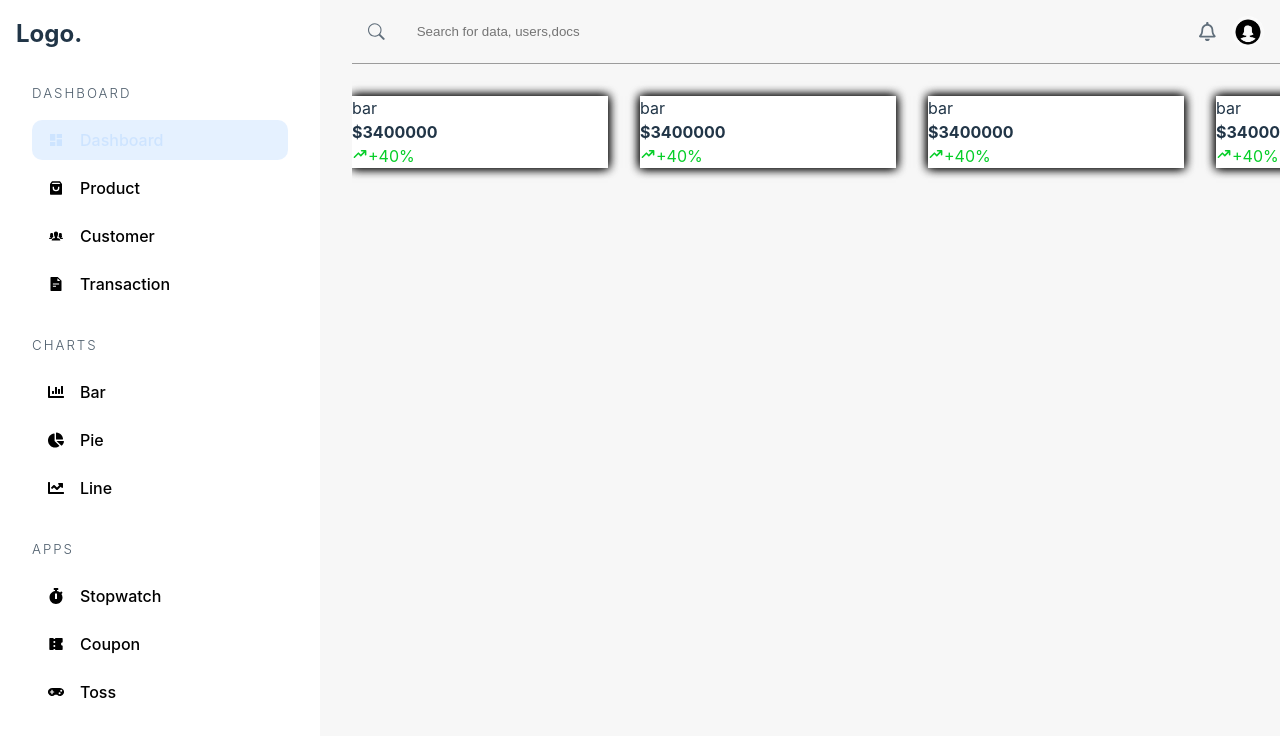
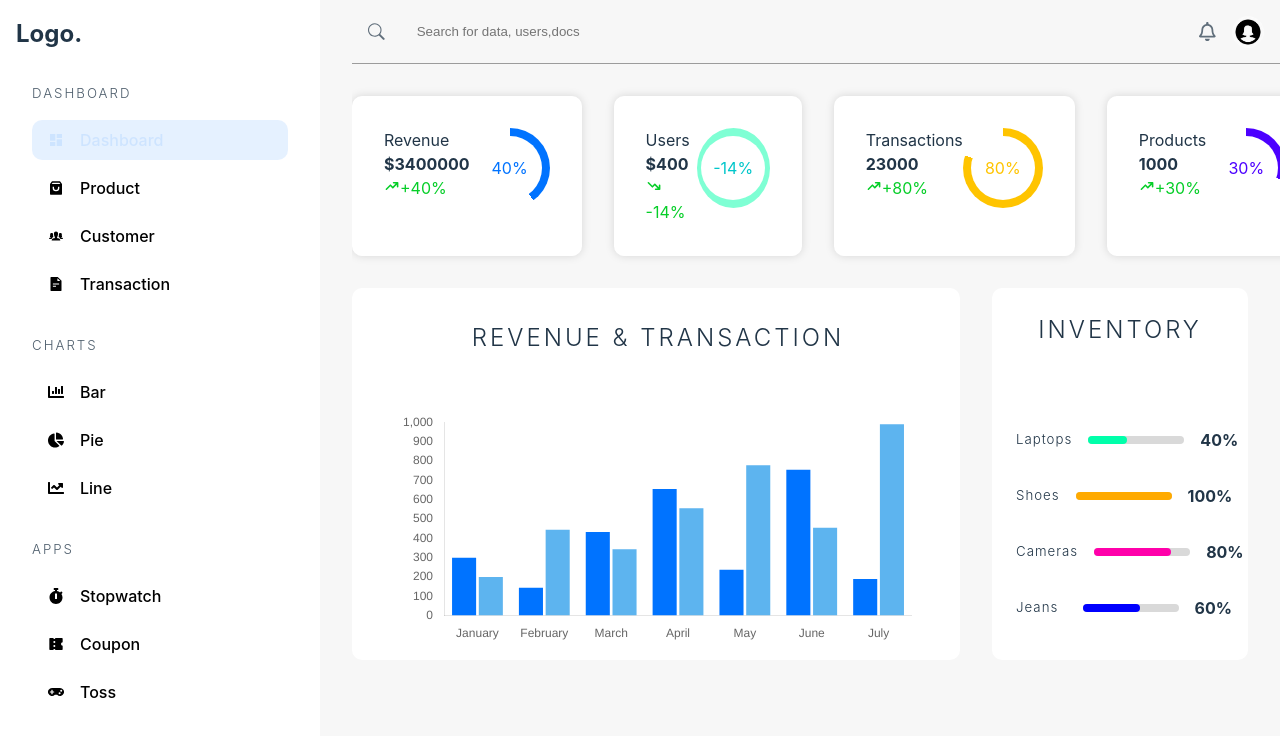
Before and after one commit to KiranGadhavi/Admin_dashboard, a React (Vite) app: page /admin/dashboard in a window 1280 px wide. Shown: the top 736 px of the page. Built offline with nearby package versions, Linux system fonts and the light colour scheme.

Commit message:
add charts,inventory & widget data on dashboard

```diff
--- a/package.json
+++ b/package.json
@@ -10,7 +10,9 @@
     "preview": "vite preview"
   },
   "dependencies": {
+    "chart.js": "^4.4.1",
     "react": "^18.2.0",
+    "react-chartjs-2": "^5.2.0",
     "react-dom": "^18.2.0",
     "react-icons": "^4.12.0",
     "react-router-dom": "^6.21.0",
--- /dev/null
+++ b/src/assets/data.json
@@ -0,0 +1,31 @@
+{
+    "categories":[
+    {
+    "value":40,
+    "heading":"Laptops"
+},
+{
+    "value":100,
+    "heading":"Shoes"
+},
+{
+    "value":80,
+    "heading":"Cameras"
+},
+{
+    "value":60,
+    "heading":"Jeans"
+}
+],
+"transaction":[
+{
+    "id": "kjhhjgjh",
+    "amount": 4000
+},
+{
+    "id": "gth",
+    "amount": 1000
+}
+]
+
+}
--- /dev/null
+++ b/src/components/Charts.tsx
@@ -0,0 +1,90 @@
+import {
+  Chart as ChartJS,
+  CategoryScale,
+  LinearScale,
+  BarElement,
+  Title,
+  Tooltip,
+  Legend,
+  ChartData,
+  ChartOptions,
+} from 'chart.js';
+import { Bar } from 'react-chartjs-2';
+
+
+ChartJS.register(
+  CategoryScale,
+  LinearScale,
+  BarElement,
+  Title,
+  Tooltip,
+  Legend
+);
+
+interface BarChartProps{
+horizontal?: boolean,
+data_1:      number[];
+data_2:      number[];
+title_1:     string;
+title_2:     string;
+bgColor1 :   string;
+bgColor2:    string;
+labels?:      string[];
+}
+const months = ['January', 'February', 'March', 'April', 'May', 'June', 'July'];
+
+
+export const BarChart=({horizontal = false,
+    data_1 = [],
+    data_2 = [],
+    title_1,
+    title_2,
+    bgColor1,
+    bgColor2,
+    labels = months, }: BarChartProps) =>{
+
+  const options: ChartOptions<"bar"> = {
+    responsive: true,
+    indexAxis: horizontal? 'y' : 'x',
+    plugins: {
+      legend: {
+        display: false,
+      },
+      title: {
+        display: true,
+      },
+    },
+    scales: {
+        y: {
+            beginAtZero: true,
+            grid:{
+                display: false,
+            },
+        },
+        x: {
+            beginAtZero: true,
+            grid:{
+                display: false,
+            },
+        },
+    },
+  };
+
+
+   const data: ChartData<"bar", number[], string> = {
+    labels,
+    datasets: [
+      {
+        label: title_1,
+        data: data_1,
+        backgroundColor: bgColor1,
+      },
+      {
+        label: title_2,
+        data: data_2,
+        backgroundColor: bgColor2,
+      },
+    ],
+  };
+  return <Bar options={options} data={data} />
+}
--- a/src/pages/Dashboard.tsx
+++ b/src/pages/Dashboard.tsx
@@ -3,8 +3,9 @@ import AdminSidebar from "../components/AdminSidebar"
 import {BsSearch} from "react-icons/bs"
 import {FaRegBell} from "react-icons/fa"
 import userImg from "../assets/girl.jpeg"
-import {HiTrendingUp,HiOutlineTrendingDown, HiTrendingDown} from "react-icons/hi"
-
+import {HiTrendingUp, HiTrendingDown} from "react-icons/hi"
+import data from "../assets/data.json"
+import { BarChart } from "../components/Charts"
 function Dashboard() {
   return (
     <div className="adminContainer">
@@ -16,12 +17,35 @@ function Dashboard() {
           <FaRegBell/>
           <img src={userImg} alt="User"/>
         </div>
-        <section className="widgetcontainer">
-          <WidgetItem heading={"bar"} percent={40} amount={true} value={3400000}></WidgetItem>
-          <WidgetItem heading={"bar"} percent={40} amount={true} value={3400000}></WidgetItem>
-          <WidgetItem heading={"bar"} percent={40} amount={true} value={3400000}></WidgetItem>
-          <WidgetItem heading={"bar"} percent={40} amount={true} value={3400000}></WidgetItem>
+        <section className="widgetContainer">
+          <WidgetItem percent={40} amount={true} value={3400000} heading="Revenue" color="rgb(0,115,255)"></WidgetItem>
+          <WidgetItem percent={-14} amount={true} value={400} heading="Users" color="rgb(0,198,202"></WidgetItem>
+          <WidgetItem  percent={80}  value={23000} heading="Transactions" color="rgb(255,196,0)"></WidgetItem>
+          <WidgetItem  percent={30}  value={1000} heading="Products" color="rgb(76,0,255)"></WidgetItem>
 
+        </section>
+        <section className="graphContainer">
+          <div className="revenueChart">
+            <h2>REVENUE & TRANSACTION</h2>
+            <BarChart
+            data_1={[300,144,433,655,237,755,190]}
+            data_2={[200,444,343,556,778,455,990]}
+            title_1="Revenue"
+            title_2="Transaction"
+            bgColor1="rgb(0,115,255)"
+            bgColor2="rgba(53,162,235,0.8 )"/>
+          </div>
+          <div className="dashboardCategories">
+            <h2>INVENTORY</h2>
+            <div>
+              {data.categories.map((i)=>(
+            <CategoryItem key={i.heading}
+             heading={i.heading}
+             value={i.value}
+             color={`hsl(${i.value * 4}, 100%,50%)`}/>
+             ))}
+            </div>
+          </div>
         </section>
       </main>
 
@@ -40,7 +64,7 @@ interface widgetItemProps{
 const WidgetItem = ({heading, value, percent, color, amount}:widgetItemProps) =>
 
 <article className="widget">
-  <div className="widget">
+  <div className="">
     <p>{heading}</p>
     <h4>{amount?`$${value}`:value}</h4>
     {percent > 0 ?(
@@ -48,10 +72,30 @@ const WidgetItem = ({heading, value, percent, color, amount}:widgetItemProps) =>
       <HiTrendingUp/>+{percent}%{" "}
     </span>):(
       <span className="green">
-      <HiTrendingDown/>-{percent}%{" "}
+      <HiTrendingDown/>{percent}%{" "}
     </span>
     )}
   </div>
-  <div></div>
+  <div className="widgetCircle"
+  style={{
+    background:`conic-gradient(${color} ${Math.abs(percent)/100*360}deg, rgb(255,255,255)0)`
+  }}>
+    <span style={{color}}>{percent}%</span>
+  </div>
 </article>
+interface CategoryItemProps{
+  color:string;
+  heading:string;
+  value: number;
+}
+
+const CategoryItem =({color,value,heading}:CategoryItemProps)=>
+<div className="categoryItem">
+  <h5>{heading}</h5>
+  <div>
+    <div style={{backgroundColor:color,width:`${value}%`}}>
+    </div>
+  </div>
+  <span>{value}%</span>
+</div>
 export default  Dashboard;
--- a/src/styles/_dashboard.scss
+++ b/src/styles/_dashboard.scss
@@ -20,13 +20,103 @@
     border-radius: 50%
 }
 }
-.widgetcontainer{
+.widgetContainer{
     @include flex(row, space-between, stretch, 2rem);
     padding: 2rem 2rem 2rem 0;
     .widget{
         width:16rem;
         background-color: white;
-        box-shadow: 0 0 10px rgba(0, 0, 0, );
+        box-shadow: 0 0 10px rgba(0, 0, 0, 0.132);
+        padding: 2rem;
+        border-radius: 10px;
+       @include flex(row, space-between, stretch, 0);
+       .widgetInfo{
+        > p {
+            opacity: 0.7;
+            font-size: 0.8rem;
+        }
+        > h4 {
+            font-size: 0.8rem;
+        }
+        > span{
+            @include flex(row, unset, center, 0.2rem)
+        }
+       }
+       .widgetCircle{
+        position: relative;
+        @include Square(5rem);
+        border-radius: 50%;
+        display: grid;
+        place-items: center;
+        background-color: aquamarine;
+        &::before{
+            content: "";
+            position: absolute;
+            @include Square(4rem);
+            background-color: white;
+            border-radius: 100%;
+
+        }
+        span{
+            position: relative;
+        }
+       }
+    }
+}
+.graphContainer{
+    @include flex(row, unset, unset, 2rem);
+    padding: 0 2rem 2rem 0;
+    > div {
+        background-color: white;
+        border-radius: 10px;
+    }
+    .revenueChart{
+        width: 100%;
+        padding: 1rem 3rem;
+        > h2{
+            @include heading;
+            margin: 1rem 0 2rem 0.25rem;
+            text-align: center;
+        }
+    }
+    .dashboardCategories{
+        width: 100%;
+        max-width:  16rem;
+        @include flex(column, unset, unset, 2rem);
+        > h2{
+            @include heading;
+            margin: 1.5rem 0 2rem 0;
+            text-align: center;
+        }
+        > div {
+            overflow-y: auto;
+            padding-left: 0.5rem;
+        }
+        .categoryItem{
+            width: 100%;
+            @include flex(row, space-between);
+            padding: 1rem;
+            >h5{
+                letter-spacing: 1px;
+                font-weight: 300;
+            }
+            > div {
+                margin-left: auto;
+                width: 6rem;
+                background-color: rgb(217, 217, 217);
+                border-radius: 20px;
+                height: 0.5rem;
+                flex: none;
+                >div{
+                    border-radius: 20px;
+                    height: 100%;
+                }
+            }
+            > span{
+                font-size: 0.8 rem;
+                font-weight: 700;
+            }
+        }
     }
 }
 }
```
Also changed, not shown: 1 other file (tests, documents, lock files or other folders).
